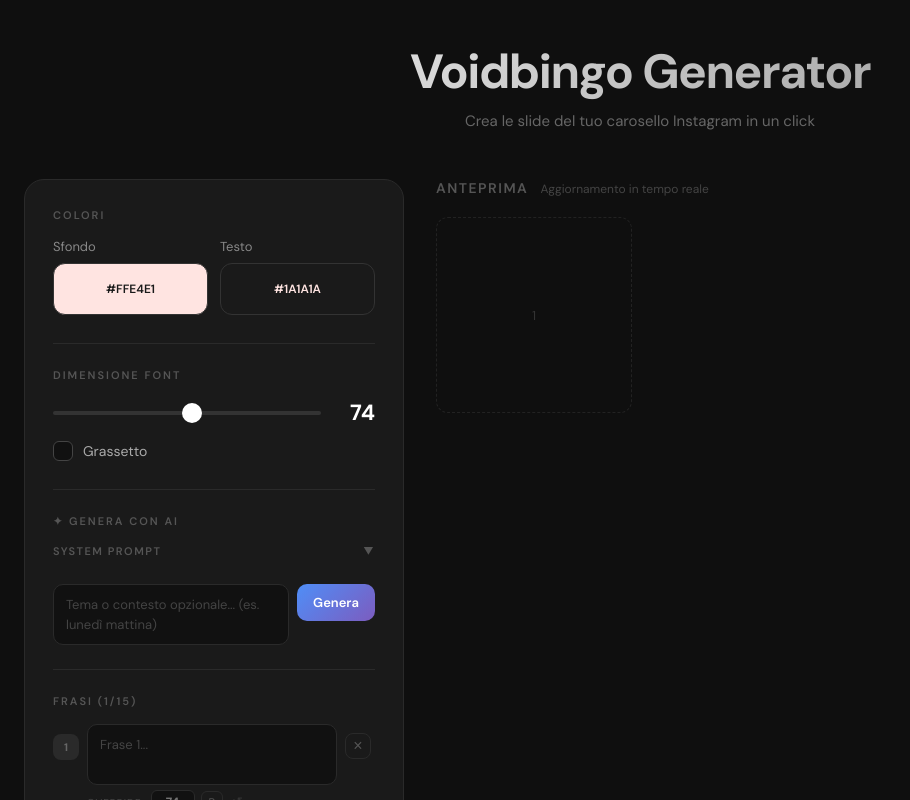
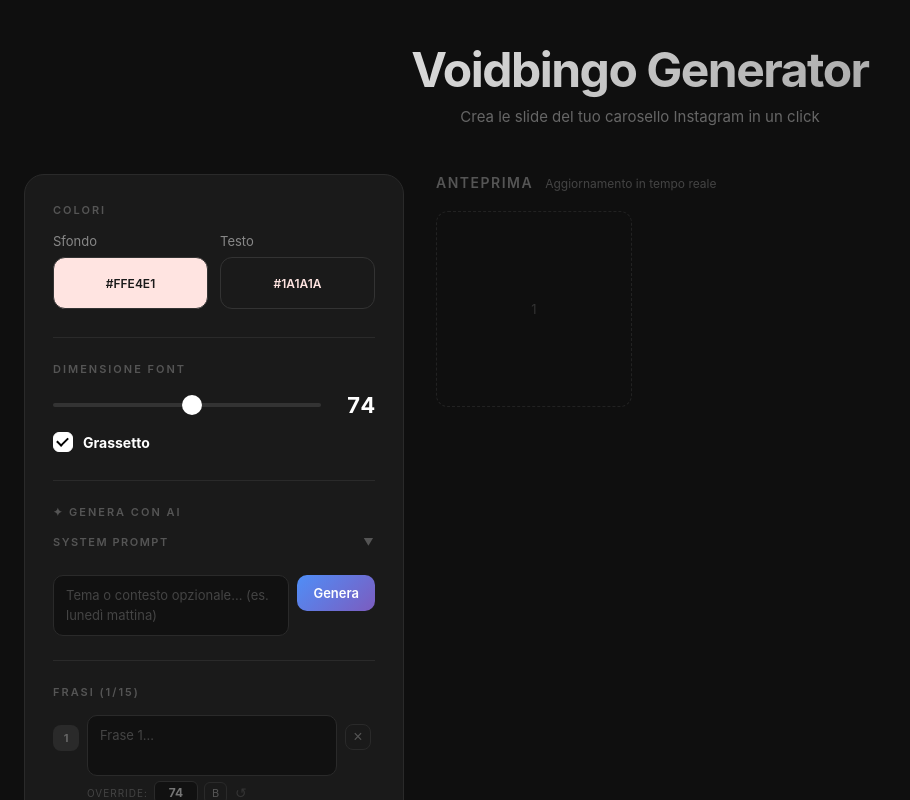
Before and after one commit to FraAnsu17/voidbingo_gen, a React (Vite) app: page / in a window 1280 px wide. Shown: the top 800 px of the page, without its empty margins (0-910 px from the left). Built offline with nearby package versions, Linux system fonts and the light colour scheme.

Commit message:
FIX: cambio font a Instagram Sans

```diff
--- a/index.html
+++ b/index.html
@@ -4,12 +4,6 @@
     <meta charset="UTF-8" />
     <meta name="viewport" content="width=device-width, initial-scale=1.0" />
     <title>Carousel Generator</title>
-    <link rel="preconnect" href="https://fonts.googleapis.com" />
-    <link rel="preconnect" href="https://fonts.gstatic.com" crossorigin />
-    <link
-      href="https://fonts.googleapis.com/css2?family=DM+Sans:ital,opsz,wght@0,9..40,300;0,9..40,400;0,9..40,500;0,9..40,600;0,9..40,700;1,9..40,400&display=swap"
-      rel="stylesheet"
-    />
   </head>
   <body>
     <div id="root"></div>
--- a/src/App.jsx
+++ b/src/App.jsx
@@ -6,10 +6,16 @@ const DEFAULT_FG = "#1a1a1a";
 const DEFAULT_FONT_SIZE = 74;
 const CANVAS_SIZE = 1080;
 
-// Aspetta che tutti i font CSS (incluso DM Sans da Google Fonts in index.html)
-// siano pronti anche per il Canvas
+// Carica i font locali InstagramSans nel documento (necessario per il Canvas)
+let fontsLoaded = false;
 async function ensureFontLoaded() {
-  await document.fonts.ready;
+  if (fontsLoaded) return;
+  const regular = new FontFace("InstagramSans", "url(/src/fonts/InstagramSans.ttf)", { weight: "400" });
+  const bold = new FontFace("InstagramSans", "url(/src/fonts/InstagramSansBold.ttf)", { weight: "700" });
+  await Promise.all([regular.load(), bold.load()]);
+  document.fonts.add(regular);
+  document.fonts.add(bold);
+  fontsLoaded = true;
 }
 
 function drawSlideOnCanvas(ctx, text, bgColor, fgColor, fontSize, bold = false) {
@@ -18,7 +24,7 @@ function drawSlideOnCanvas(ctx, text, bgColor, fgColor, fontSize, bold = false)
 
   if (!text.trim()) return;
 
-  const fontStack = `"DM Sans", -apple-system, BlinkMacSystemFont, "Helvetica Neue", sans-serif`;
+  const fontStack = `"InstagramSans", -apple-system, BlinkMacSystemFont, "Helvetica Neue", sans-serif`;
   ctx.fillStyle = fgColor;
   ctx.textAlign = "center";
   ctx.textBaseline = "middle";
@@ -77,7 +83,7 @@ function SlidePreview({ text, bgColor, fgColor, fontSize, bold, fontSizeOverride
     const ctx = canvas.getContext("2d");
 
     drawSlideOnCanvas(ctx, text, bgColor, fgColor, effFs, effBold);
-    document.fonts.ready.then(() => {
+    ensureFontLoaded().then(() => {
       drawSlideOnCanvas(ctx, text, bgColor, fgColor, effFs, effBold);
     });
   }, [text, bgColor, fgColor, effFs, effBold]);
@@ -109,7 +115,7 @@ function LightboxCanvas({ text, bgColor, fgColor, fontSize, bold, fontSizeOverri
     canvas.height = CANVAS_SIZE;
     const ctx = canvas.getContext("2d");
     drawSlideOnCanvas(ctx, text, bgColor, fgColor, effFs, effBold);
-    document.fonts.ready.then(() => {
+    ensureFontLoaded().then(() => {
       drawSlideOnCanvas(ctx, text, bgColor, fgColor, effFs, effBold);
     });
   }, [text, bgColor, fgColor, effFs, effBold]);
@@ -128,7 +134,7 @@ export default function App() {
   const [bgColor, setBgColor] = useState(DEFAULT_BG);
   const [fgColor, setFgColor] = useState(DEFAULT_FG);
   const [fontSize, setFontSize] = useState(DEFAULT_FONT_SIZE);
-  const [bold, setBold] = useState(false);
+  const [bold, setBold] = useState(true);
   const [lightbox, setLightbox] = useState(null); // index of expanded slide
   const [isGenerating, setIsGenerating] = useState(false);
   const [aiPrompt, setAiPrompt] = useState("");
@@ -338,7 +344,7 @@ Rispondi SOLO con un array JSON di 10 stringhe. Nessun altro testo.`);
         body {
           background: #0f0f0f;
           color: #f0f0f0;
-          font-family: "DM Sans", -apple-system, BlinkMacSystemFont, "Helvetica Neue", sans-serif;
+          font-family: "InstagramSans", -apple-system, BlinkMacSystemFont, "Helvetica Neue", sans-serif;
           min-height: 100vh;
         }
 
```
Also changed, not shown: src/fonts/InstagramSans.ttf (added), src/fonts/InstagramSansBold.ttf (added).
